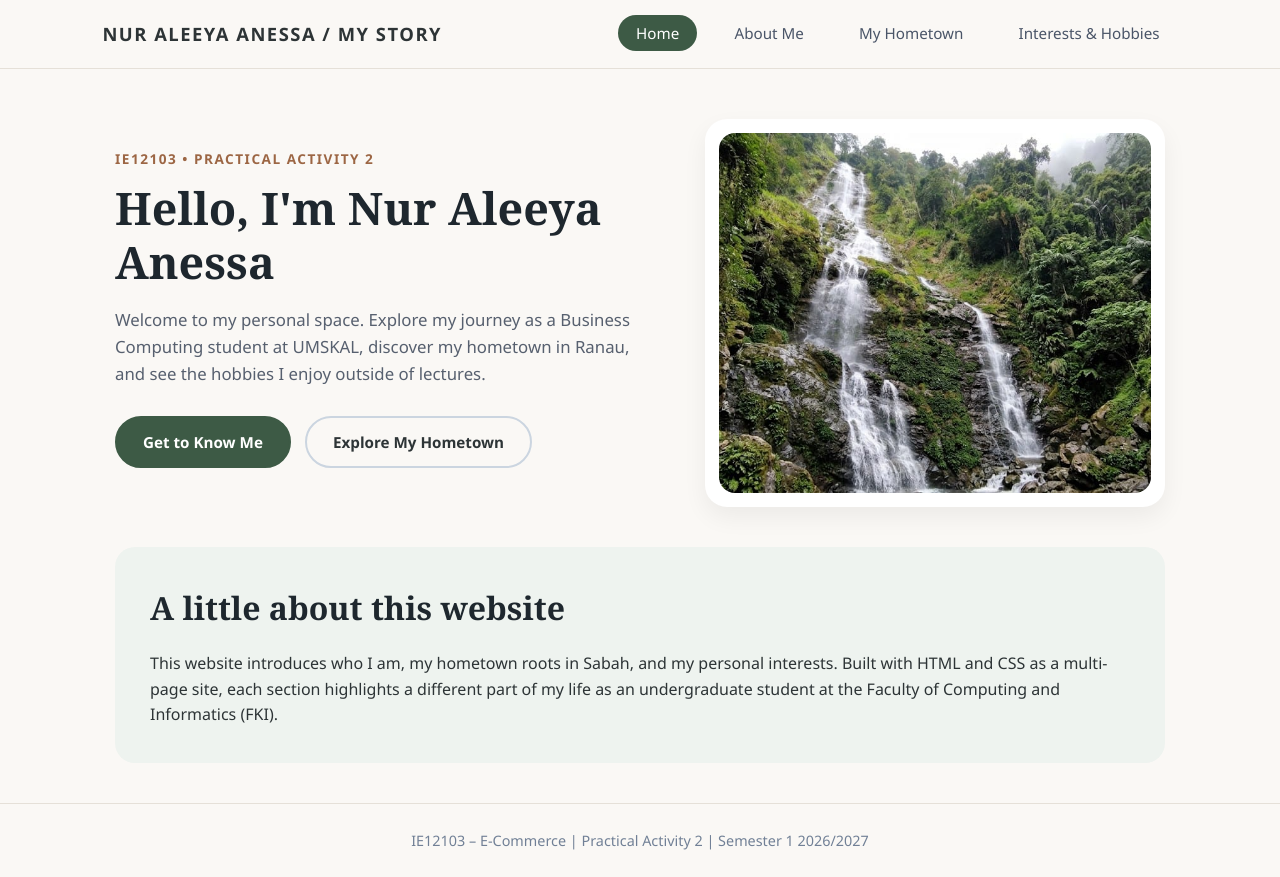
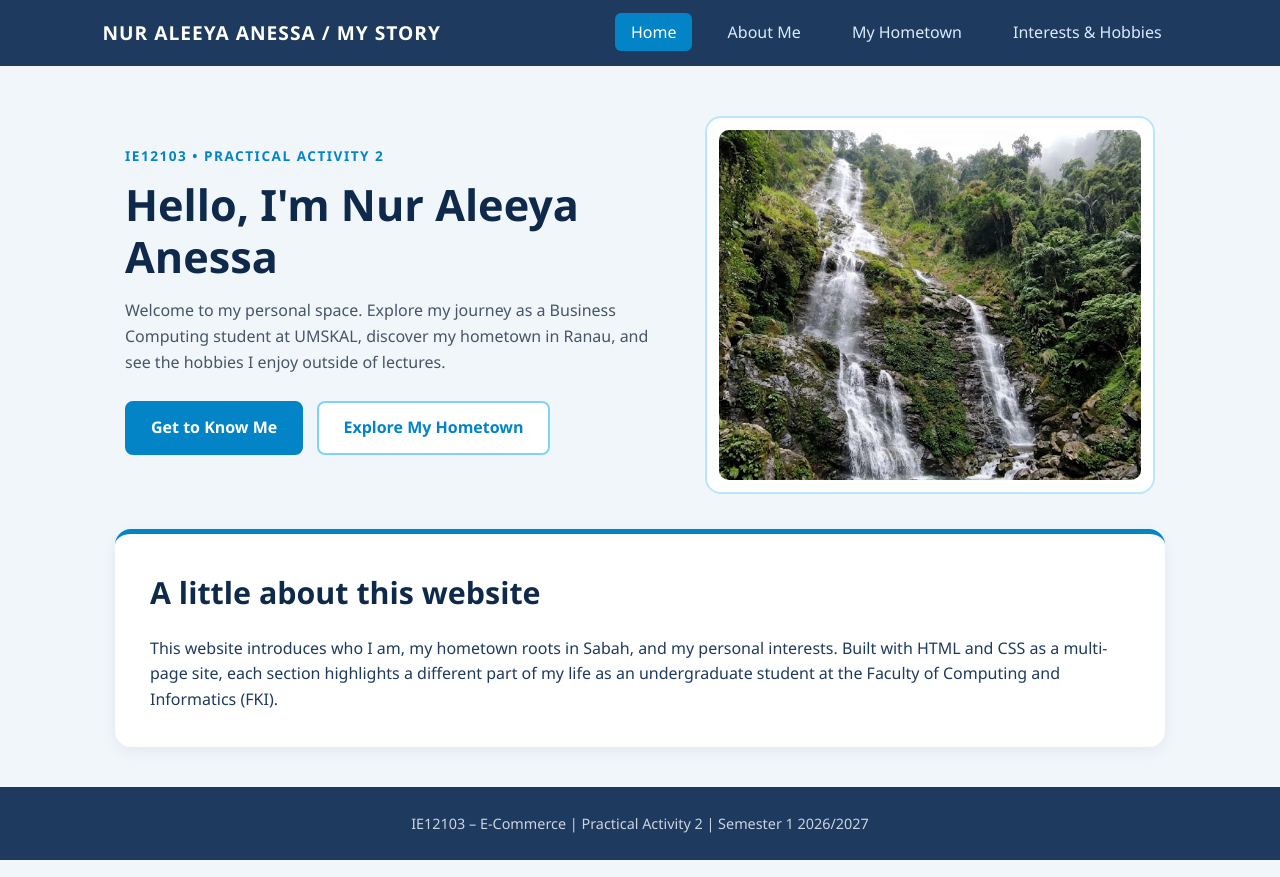
Before and after one commit to nuraleeya0611-droid/ie12103-task2, a plain HTML site: page index.html in a window 1280 px wide. Drawn offline with Linux system fonts and the light colour scheme.

Commit message:
Update style.css

```diff
--- a/style.css
+++ b/style.css
@@ -1,4 +1,3 @@
-/* General Reset & Typography */
 * {
     margin: 0;
     padding: 0;
@@ -7,57 +6,51 @@
 }
 
 body {
-    background-color: #faf8f5; /* Warm cream background */
-    color: #2d3436;
+    background-color: #f0f6fa; /* Soft coastal blue tint */
+    color: #1e3a5f;
     line-height: 1.6;
 }
 
-/* Navigation Bar */
 header {
-    background-color: #faf8f5;
-    padding: 1.2rem 8%;
+    background-color: #1e3a5f;
+    padding: 1.1rem 8%;
     display: flex;
     justify-content: space-between;
     align-items: center;
-    border-bottom: 1px solid #e5e0d8;
     position: sticky;
     top: 0;
     z-index: 100;
 }
 
 .logo {
-    color: #2d3436;
-    font-size: 1.15rem;
+    color: #ffffff;
+    font-size: 1.2rem;
     font-weight: 700;
-    letter-spacing: 1.5px;
-    text-transform: uppercase;
+    letter-spacing: 1px;
 }
 
 nav a {
-    color: #4a5568;
+    color: #dbeafe;
     text-decoration: none;
     margin-left: 15px;
-    padding: 8px 18px;
-    border-radius: 25px;
-    font-size: 0.95rem;
+    padding: 8px 16px;
+    border-radius: 6px;
     font-weight: 500;
-    transition: all 0.3s;
+    transition: 0.3s;
 }
 
 nav a:hover, nav a.active {
-    background-color: #3d5a45; /* Sage forest green pill */
+    background-color: #0284c7;
     color: #ffffff;
 }
 
-/* Two-Column Split Hero Section (Home Page) */
 .hero-split {
-    max-width: 1100px;
+    max-width: 1080px;
     margin: 50px auto 30px;
     padding: 0 25px;
     display: flex;
     align-items: center;
-    justify-content: space-between;
-    gap: 50px;
+    gap: 45px;
     flex-wrap: wrap;
 }
 
@@ -67,97 +60,89 @@ nav a:hover, nav a.active {
 }
 
 .hero-tag {
-    color: #9c6644;
+    color: #0284c7;
     font-size: 0.85rem;
     font-weight: 700;
     letter-spacing: 1.5px;
-    text-transform: uppercase;
     margin-bottom: 12px;
     display: block;
 }
 
 .hero-text h1 {
-    font-family: Georgia, 'Times New Roman', serif;
-    font-size: 2.8rem;
-    color: #1e272e;
+    font-size: 2.7rem;
+    color: #0f294a;
     line-height: 1.2;
-    margin-bottom: 18px;
+    margin-bottom: 16px;
 }
 
 .hero-text p {
-    font-size: 1.05rem;
-    color: #57606f;
-    margin-bottom: 28px;
+    color: #475569;
+    margin-bottom: 26px;
 }
 
 .hero-image-card {
     flex: 1;
     min-width: 300px;
-    max-width: 460px;
+    max-width: 450px;
     background: #ffffff;
-    padding: 14px;
-    border-radius: 22px;
-    box-shadow: 0 10px 25px rgba(0,0,0,0.06);
+    padding: 12px;
+    border-radius: 16px;
+    border: 2px solid #bae6fd;
 }
 
 .hero-image-card img {
     width: 100%;
-    height: 360px;
+    height: 350px;
     object-fit: cover;
-    border-radius: 16px;
+    border-radius: 10px;
     display: block;
 }
 
-/* Pill Buttons */
 .btn {
     display: inline-block;
-    background-color: #3d5a45;
+    background-color: #0284c7;
     color: #ffffff;
-    padding: 12px 26px;
+    padding: 12px 24px;
     text-decoration: none;
-    border-radius: 30px;
+    border-radius: 8px;
     font-weight: 600;
-    font-size: 0.95rem;
     margin-right: 10px;
     margin-bottom: 10px;
-    border: 2px solid #3d5a45;
-    transition: all 0.3s;
+    border: 2px solid #0284c7;
+    transition: 0.3s;
 }
 
 .btn:hover {
-    background-color: #2b4031;
-    border-color: #2b4031;
+    background-color: #0369a1;
+    border-color: #0369a1;
 }
 
 .btn-outline {
-    background-color: transparent;
-    color: #2d3436;
-    border: 2px solid #cbd5e0;
+    background-color: #ffffff;
+    color: #0284c7;
+    border: 2px solid #7dd3fc;
 }
 
 .btn-outline:hover {
-    border-color: #3d5a45;
-    color: #3d5a45;
-    background-color: #ffffff;
+    border-color: #0284c7;
 }
 
-/* Content Containers (Used across all pages) */
 .container {
     max-width: 1050px;
-    margin: 40px auto;
+    margin: 35px auto;
     padding: 35px;
-    background-color: #eef3ef; /* Soft sage tint card */
-    border-radius: 20px;
+    background-color: #ffffff;
+    border-radius: 16px;
+    border-top: 5px solid #0284c7;
+    box-shadow: 0 4px 15px rgba(15, 41, 74, 0.06);
 }
 
 h2 {
-    font-family: Georgia, 'Times New Roman', serif;
-    color: #1e272e;
-    font-size: 2rem;
+    color: #0f294a;
+    font-size: 1.9rem;
     margin-bottom: 18px;
 }
 
-/* About Page Layout */
 .profile-section {
     display: flex;
     gap: 35px;
@@ -166,28 +151,26 @@ h2 {
 }
 
 .profile-img {
-    width: 240px;
-    height: 240px;
+    width: 230px;
+    height: 230px;
     object-fit: cover;
-    border-radius: 24px; /* Soft rounded square frame */
-    border: 4px solid #ffffff;
-    box-shadow: 0 6px 18px rgba(0,0,0,0.08);
+    border-radius: 50%;
+    border: 4px solid #0284c7;
 }
 
-/* Image Grids (Hometown & Hobbies) */
 .card-grid {
     display: grid;
     grid-template-columns: repeat(auto-fit, minmax(280px, 1fr));
     gap: 22px;
-    margin-top: 22px;
+    margin-top: 20px;
 }
 
 .card {
-    background: #ffffff;
-    border-radius: 16px;
+    background: #f8fafc;
+    border: 1px solid #e2e8f0;
+    border-radius: 12px;
     overflow: hidden;
     padding-bottom: 18px;
-    box-shadow: 0 4px 12px rgba(0,0,0,0.04);
 }
 
 .card img {
@@ -197,23 +180,21 @@ h2 {
 }
 
 .card h3 {
-    font-family: Georgia, 'Times New Roman', serif;
     margin: 15px 18px 8px;
-    color: #1e272e;
+    color: #0f294a;
 }
 
 .card p {
     margin: 0 18px;
     font-size: 0.95rem;
-    color: #57606f;
+    color: #475569;
 }
 
-/* Footer */
 footer {
     text-align: center;
     padding: 25px;
-    color: #718096;
+    background-color: #1e3a5f;
+    color: #cbd5e1;
     margin-top: 40px;
     font-size: 0.9rem;
-    border-top: 1px solid #e5e0d8;
 }
```
